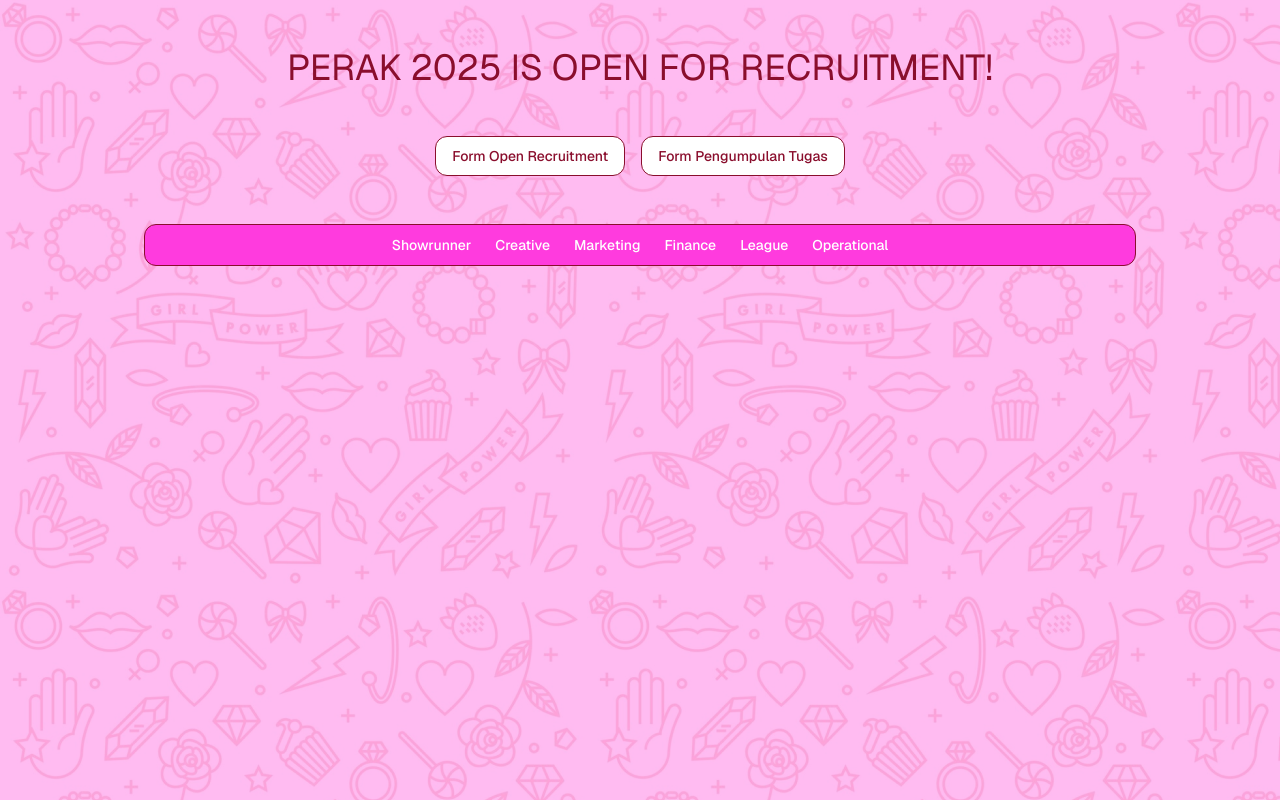
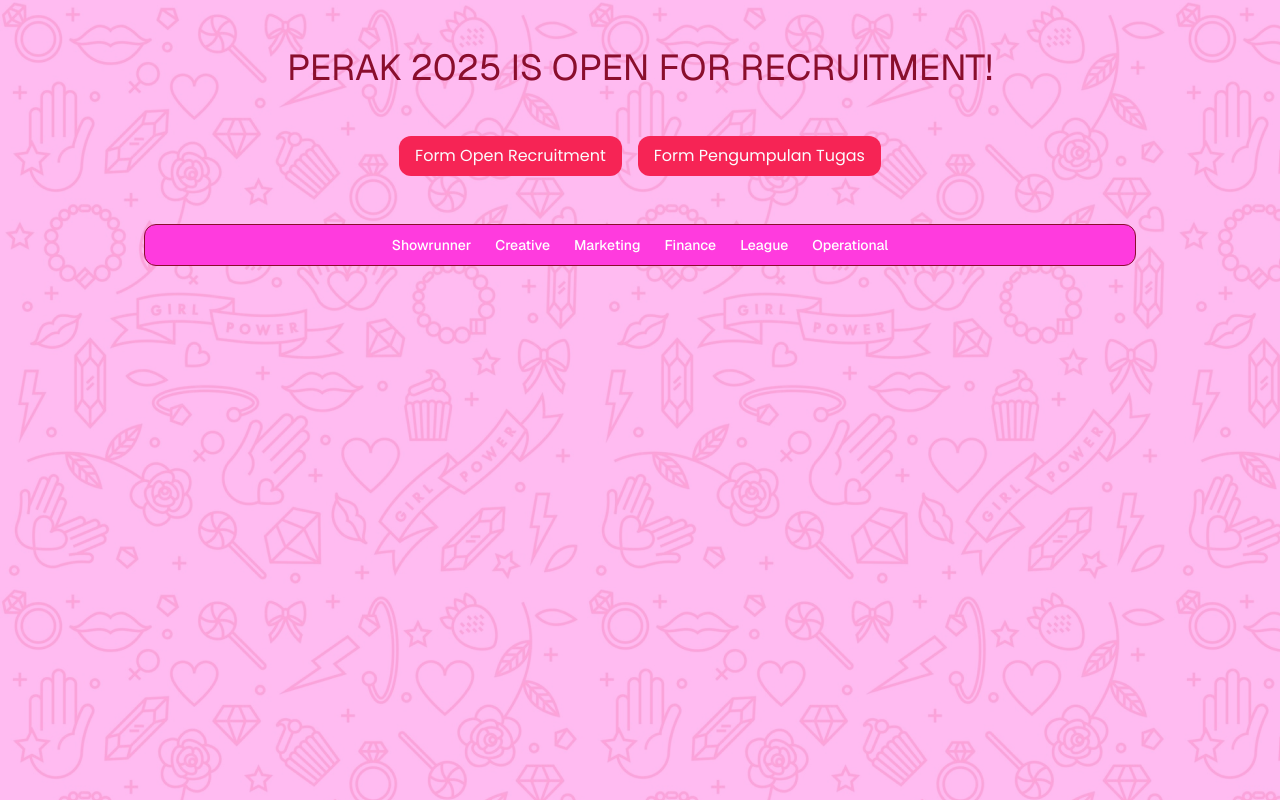
Before and after one commit to Pesta-Rakyat-Fasilkom/casper, a Next.js app: page / in a window 1280 px wide. Built offline with nearby package versions, Linux system fonts and the light colour scheme; a web font is replaced by a local one.

Commit message:
feat: created buttons

```diff
--- a/app/layout.tsx
+++ b/app/layout.tsx
@@ -48,6 +48,7 @@ export default function RootLayout({
         huskyStash.variable,
         geistSans.variable,
         orelegaOne.variable,
+        poppins.variable,
         "bg-[#ff9eeb] bg-[url(/doodle-pink-1.png)] text-[#8a0e2d]"
       )}
       suppressHydrationWarning
--- a/components/ui/accordion.tsx
+++ b/components/ui/accordion.tsx
@@ -49,7 +49,7 @@ const AccordionContent = React.forwardRef<
 >(({ className, children, ...props }, ref) => (
   <AccordionPrimitive.Content
     ref={ref}
-    className="overflow-hidden text-black px-6 text-[18px] text-sm transition-all data-[state=closed]:animate-accordion-up data-[state=open]:animate-accordion-down"
+    className="overflow-hidden font-poppins text-black px-6 text-[18px] text-sm transition-all data-[state=closed]:animate-accordion-up data-[state=open]:animate-accordion-down"
     {...props}
   >
     <div className={cn("pb-4 pt-0", className)}>{children}</div>
--- a/components/ui/button.tsx
+++ b/components/ui/button.tsx
@@ -1,23 +1,23 @@
-import * as React from "react"
-import { Slot } from "@radix-ui/react-slot"
-import { cva, type VariantProps } from "class-variance-authority"
+import * as React from "react";
+import { Slot } from "@radix-ui/react-slot";
+import { cva, type VariantProps } from "class-variance-authority";
 
-import { cn } from "@/lib/utils"
+import { cn } from "@/lib/utils";
 
 const buttonVariants = cva(
-  "inline-flex items-center justify-center gap-2 whitespace-nowrap rounded-md text-sm font-medium ring-offset-background transition-colors focus-visible:outline-none focus-visible:ring-2 focus-visible:ring-ring focus-visible:ring-offset-2 disabled:pointer-events-none disabled:opacity-50 [&_svg]:pointer-events-none [&_svg]:size-4 [&_svg]:shrink-0",
+  "inline-flex items-center justify-center gap-3 whitespace-nowrap rounded-md font-poppins transition-all ring-offset-background transition-colors focus-visible:outline-none focus-visible:ring-2 focus-visible:ring-ring focus-visible:ring-offset-2 disabled:pointer-events-none [&_svg]:pointer-events-none [&_svg]:size-4 [&_svg]:shrink-0",
   {
     variants: {
       variant: {
-        default: "bg-white border border-[#8a0e2d] text-primary-foreground hover:bg-[#d9d9d9] rounded-xl",
-        destructive:
-          "bg-destructive text-destructive-foreground hover:bg-destructive/90",
-        outline:
-          "border border-input bg-background hover:bg-accent hover:text-accent-foreground",
+        primary:
+          "bg-button-primary text-text-light-3 hover:bg-[#F93462] rounded-xl hover:shadow-lg active:bg-accents-red-3 disabled:bg-[#B1B1B1] disabled:text-[#8B8B8B]",
         secondary:
-          "bg-secondary text-secondary-foreground hover:bg-secondary/80",
-        ghost: "hover:bg-accent hover:text-accent-foreground",
-        link: "text-primary underline-offset-4 hover:underline",
+          "bg-button-secondary text-text-light-3 hover:bg-[#B3D155] rounded-xl hover:shadow-lg active:bg-accents-green-3 disabled:bg-[#B1B1B1] disabled:text-[#8B8B8B]",
+        ghost:
+          "border-2 border-button-primary text-white hover:border-[#F93462] rounded-xl active:border-accents-red-3 disabled:border-[#B1B1B1] disabled:text-[#8B8B8B]",
+        tertiary:
+          "text-white hover:bg-white/1 rounded-xl active:bg-black/10 disabled:text-[#8B8B8B]",
+        link: "text-white hover:text-[#F93462] rounded-xl active:text-[#C51D44] disabled:text-[#8B8B8B]",
       },
       size: {
         default: "h-10 px-4 py-2",
@@ -27,30 +27,30 @@ const buttonVariants = cva(
       },
     },
     defaultVariants: {
-      variant: "default",
+      variant: "primary",
       size: "default",
     },
   }
-)
+);
 
 export interface ButtonProps
   extends React.ButtonHTMLAttributes<HTMLButtonElement>,
     VariantProps<typeof buttonVariants> {
-  asChild?: boolean
+  asChild?: boolean;
 }
 
 const Button = React.forwardRef<HTMLButtonElement, ButtonProps>(
   ({ className, variant, size, asChild = false, ...props }, ref) => {
-    const Comp = asChild ? Slot : "button"
+    const Comp = asChild ? Slot : "button";
     return (
       <Comp
         className={cn(buttonVariants({ variant, size, className }))}
         ref={ref}
         {...props}
       />
-    )
+    );
   }
-)
-Button.displayName = "Button"
+);
+Button.displayName = "Button";
 
-export { Button, buttonVariants }
+export { Button, buttonVariants };
--- a/modules/recruitment/index.tsx
+++ b/modules/recruitment/index.tsx
@@ -18,7 +18,7 @@ export const Recruitment = () => {
       </h1>
 
       <div className="flex flex-col sm:flex-row gap-2 sm:gap-4 justify-center">
-        <Button asChild variant="default">
+        <Button asChild variant="primary">
           <Link
             href="https://forms.gle/3BQsnTqoF4GfTASd6"
             rel="noopener noreferrer"
@@ -28,7 +28,7 @@ export const Recruitment = () => {
           </Link>
         </Button>
 
-        <Button asChild variant="default">
+        <Button asChild variant="primary">
           <Link
             href="https://forms.gle/QBcxBLpaWrZ6QH1b9"
             rel="noopener noreferrer"
```
